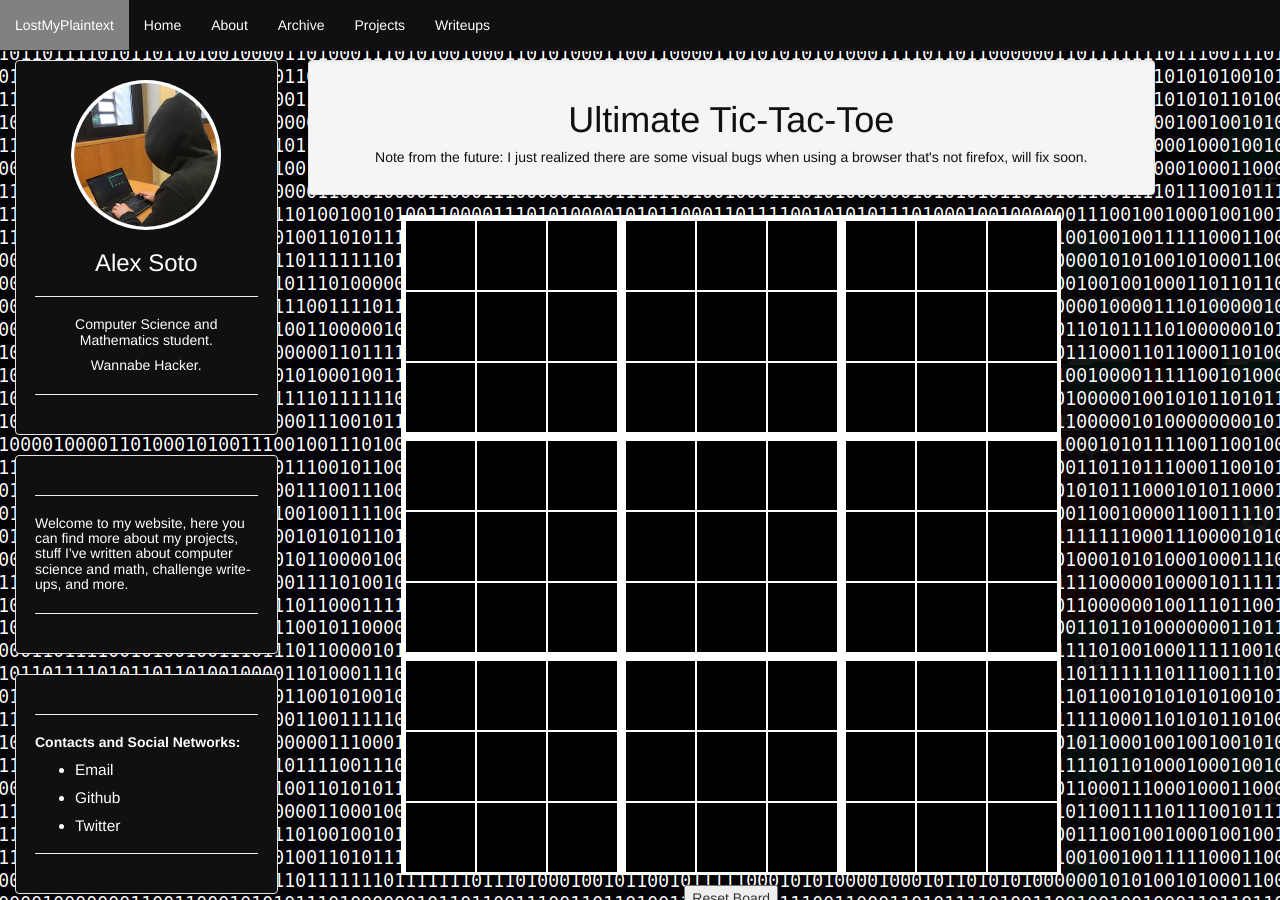
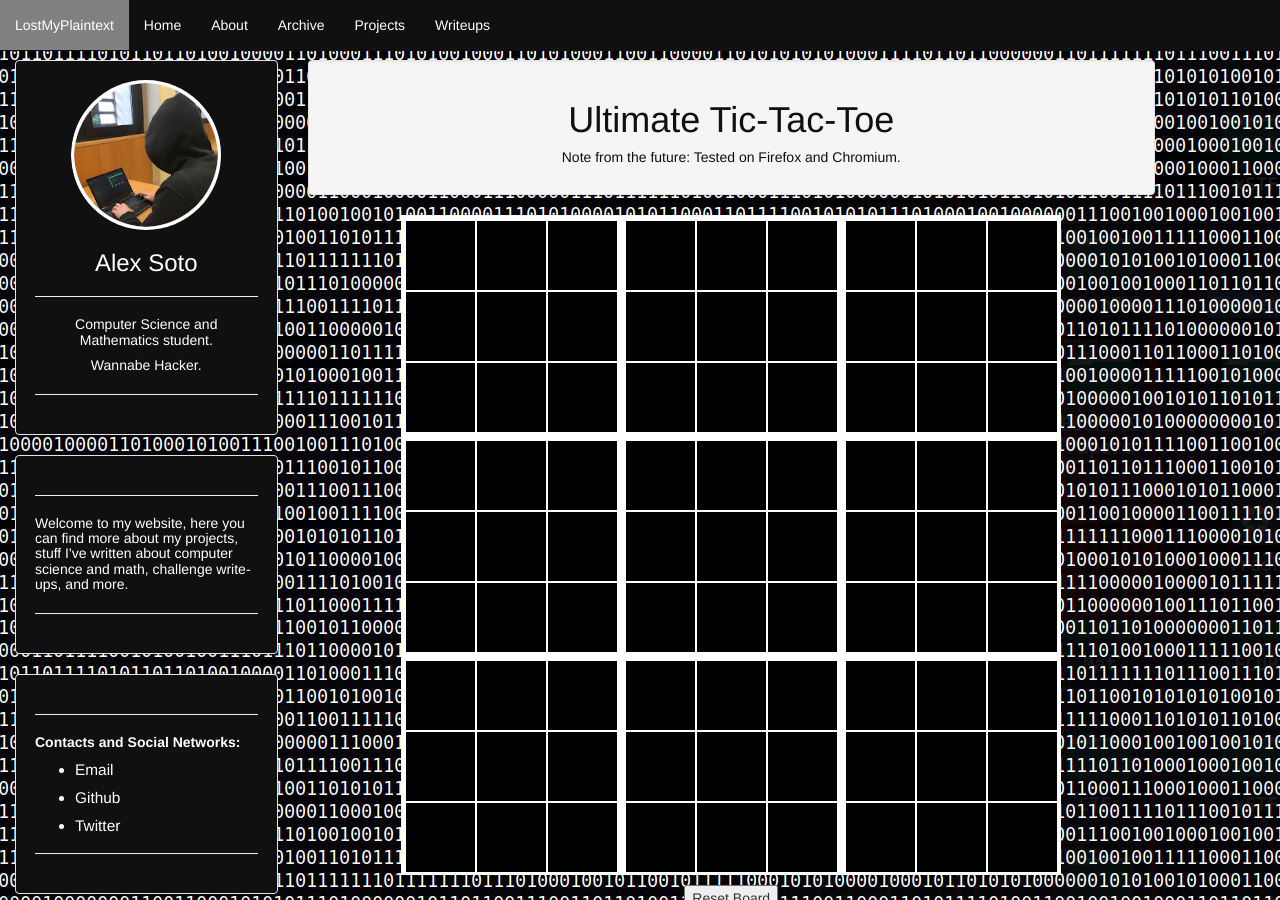
Before and after one commit to 0xA2/0xA2.github.io, a Jekyll site: the page built from _posts/2020-07-28-Ultimate-Tic-Tac-Toe.markdown, in a window 1280 px wide and 900 px high. Built offline with Jekyll 4.4.1, drawn with Linux system fonts in a browser that asks for light colours.

Commit message:
Update 2020-07-28-Ultimate-Tic-Tac-Toe.markdown

```diff
--- a/_posts/2020-07-28-Ultimate-Tic-Tac-Toe.markdown
+++ b/_posts/2020-07-28-Ultimate-Tic-Tac-Toe.markdown
@@ -195,7 +195,7 @@ categories: "Project"
 <title>Ultimate Tic-Tac-Toe - LostMyPlaintext</title>
 <div class="well article">
 	<h1 style="text-align: center;">Ultimate Tic-Tac-Toe</h1>
-	<h5 style="text-align: center;">Note from the future: I just realized there are some visual bugs when using a browser that's not firefox, will fix soon.</h5>
+	<h5 style="text-align: center;">Note from the future: Tested on Firefox and Chromium.</h5>
 </div>
 
 <!-- Main Board  -->
```
